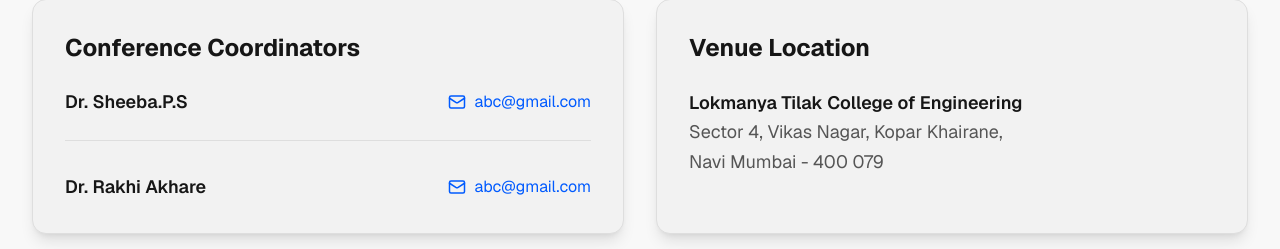
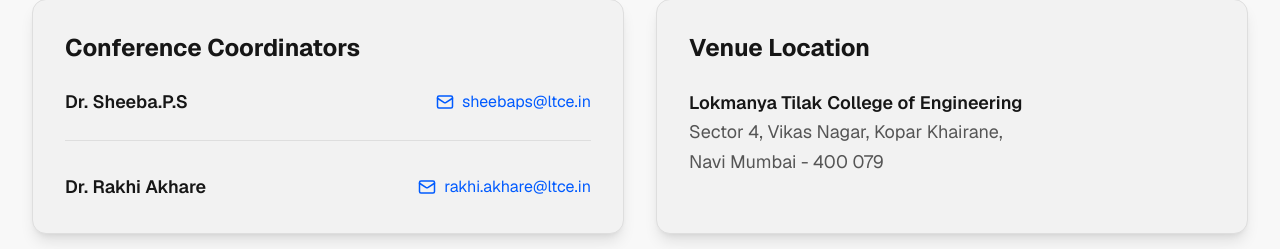
Before and after one commit to balram16/ICRMRI, a Next.js app: page / in a window 1280 px wide. Shown: the part 5362-5611 px from the top of the page. Built offline with nearby package versions, Linux system fonts and the light colour scheme.

Commit message:
added email address

```diff
--- a/components/contact-us.tsx
+++ b/components/contact-us.tsx
@@ -20,9 +20,9 @@ export default function ContactUs() {
                   <p className="text-lg font-semibold text-foreground">Dr. Sheeba.P.S</p>
                 </div>
                 <div>
-                  <a href="mailto:abc@gmail.com" className="text-primary hover:underline flex items-center gap-2">
+                  <a href="mailto:sheebaps@ltce.in" className="text-primary hover:underline flex items-center gap-2">
                     <svg xmlns="http://www.w3.org/2000/svg" width="18" height="18" viewBox="0 0 24 24" fill="none" stroke="currentColor" strokeWidth="2" strokeLinecap="round" strokeLinejoin="round"><rect width="20" height="16" x="2" y="4" rx="2"/><path d="m22 7-8.97 5.7a1.94 1.94 0 0 1-2.06 0L2 7"/></svg>
-                    abc@gmail.com
+                    sheebaps@ltce.in
                   </a>
                 </div>
               </div>
@@ -32,9 +32,9 @@ export default function ContactUs() {
                   <p className="text-lg font-semibold text-foreground">Dr. Rakhi Akhare</p>
                 </div>
                 <div>
-                  <a href="mailto:abc@gmail.com" className="text-primary hover:underline flex items-center gap-2">
+                  <a href="mailto:rakhi.akhare@ltce.in" className="text-primary hover:underline flex items-center gap-2">
                     <svg xmlns="http://www.w3.org/2000/svg" width="18" height="18" viewBox="0 0 24 24" fill="none" stroke="currentColor" strokeWidth="2" strokeLinecap="round" strokeLinejoin="round"><rect width="20" height="16" x="2" y="4" rx="2"/><path d="m22 7-8.97 5.7a1.94 1.94 0 0 1-2.06 0L2 7"/></svg>
-                    abc@gmail.com
+                    rakhi.akhare@ltce.in
                   </a>
                 </div>
               </div>
```
